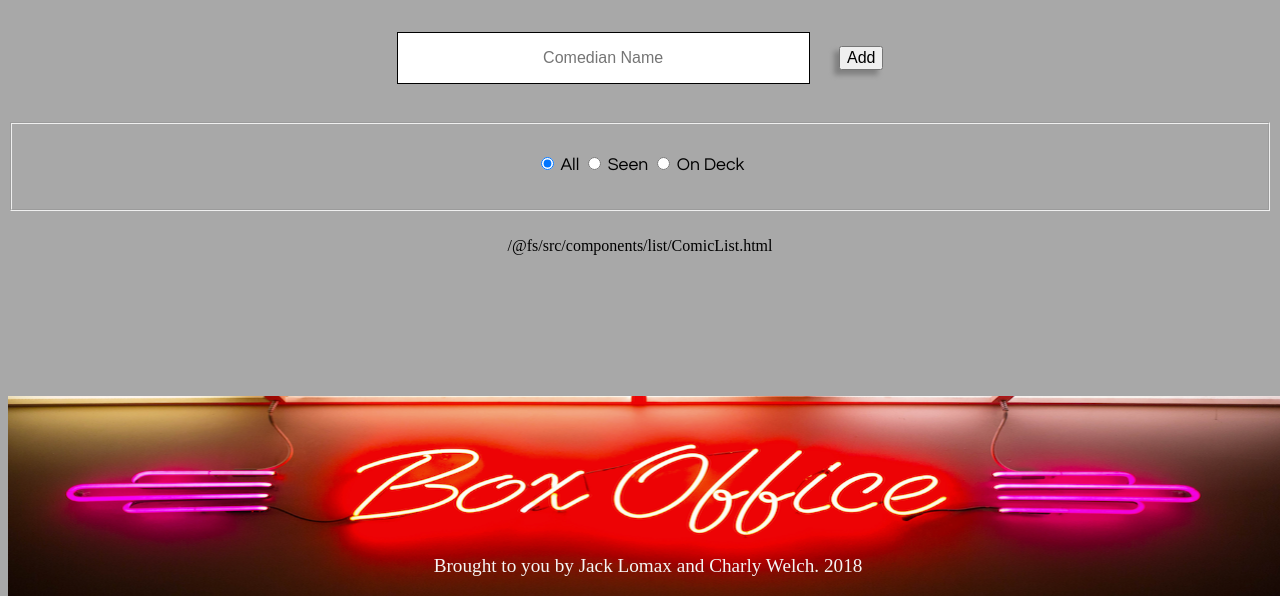
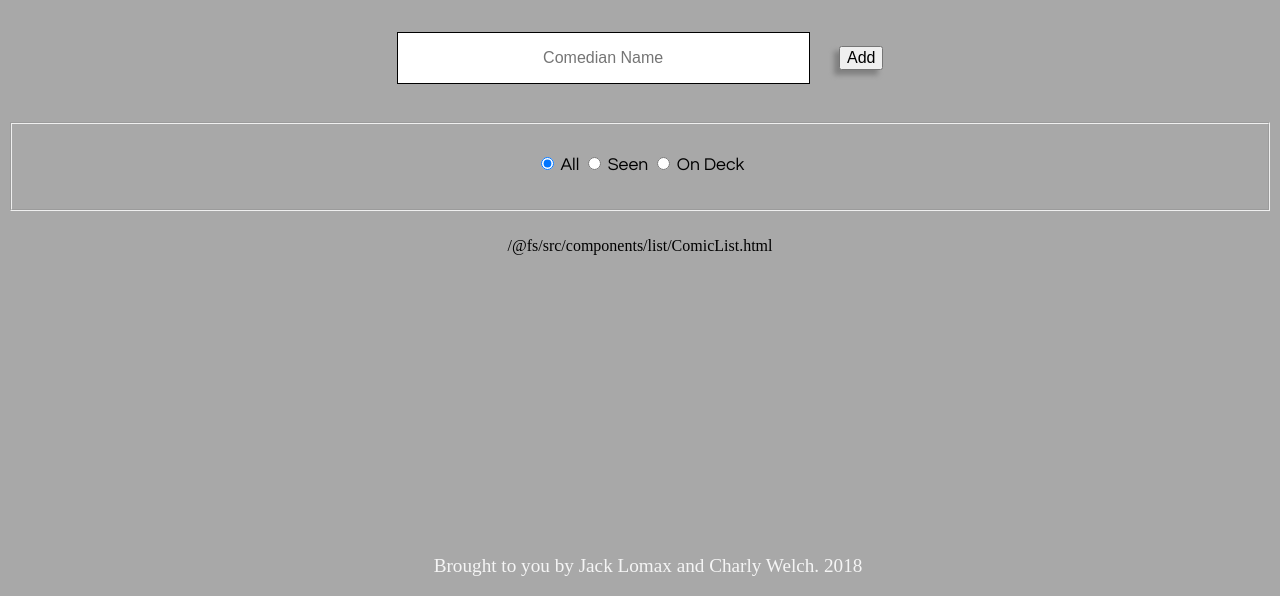
Before and after one commit to alchemy-advanced-js-winter-2018/vanillajs-app, a website built with webpack: page src/index.html in a window 1280 px wide. Shown: the part 204-800 px from the top of the page. Built offline with nearby package versions, Linux system fonts and the light colour scheme; some packages are replaced by stand-ins of ours.

Commit message:
remove footer temporarily - positioning issue to be resolved

```diff
--- a/src/components/app/app.css
+++ b/src/components/app/app.css
@@ -19,12 +19,13 @@ header {
 }
 
 #foot {
-  position: absolute;
+  position: fixed;
   bottom: 0;
   background-image: url('../../assets/boxoffice.png');
+  background-repeat: no-repeat;
   background-size: 100% 100%;
   width: 100%;
-  height: 25%;
+  /* height: 12%; */
 }
 
 p {
```
